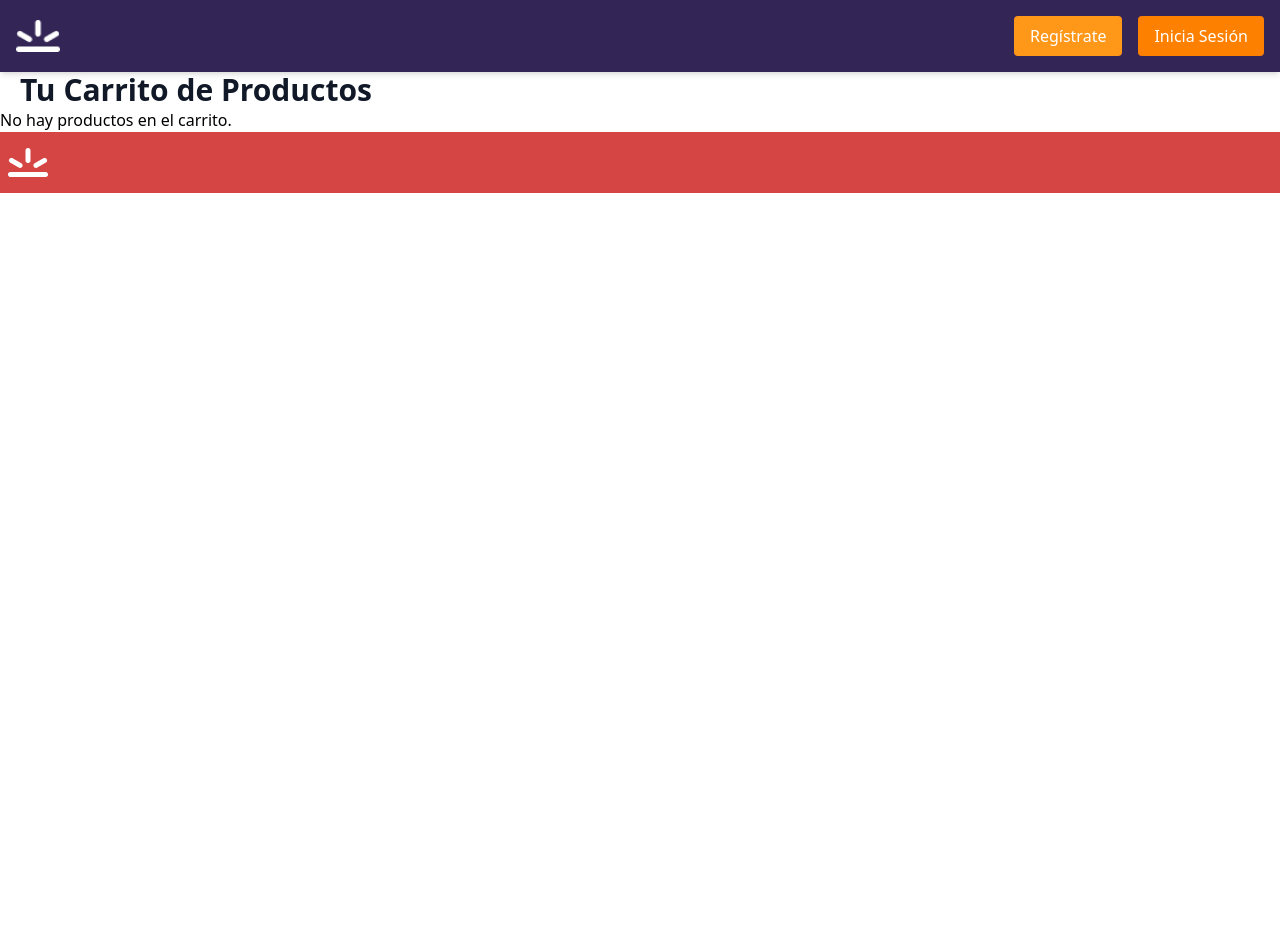
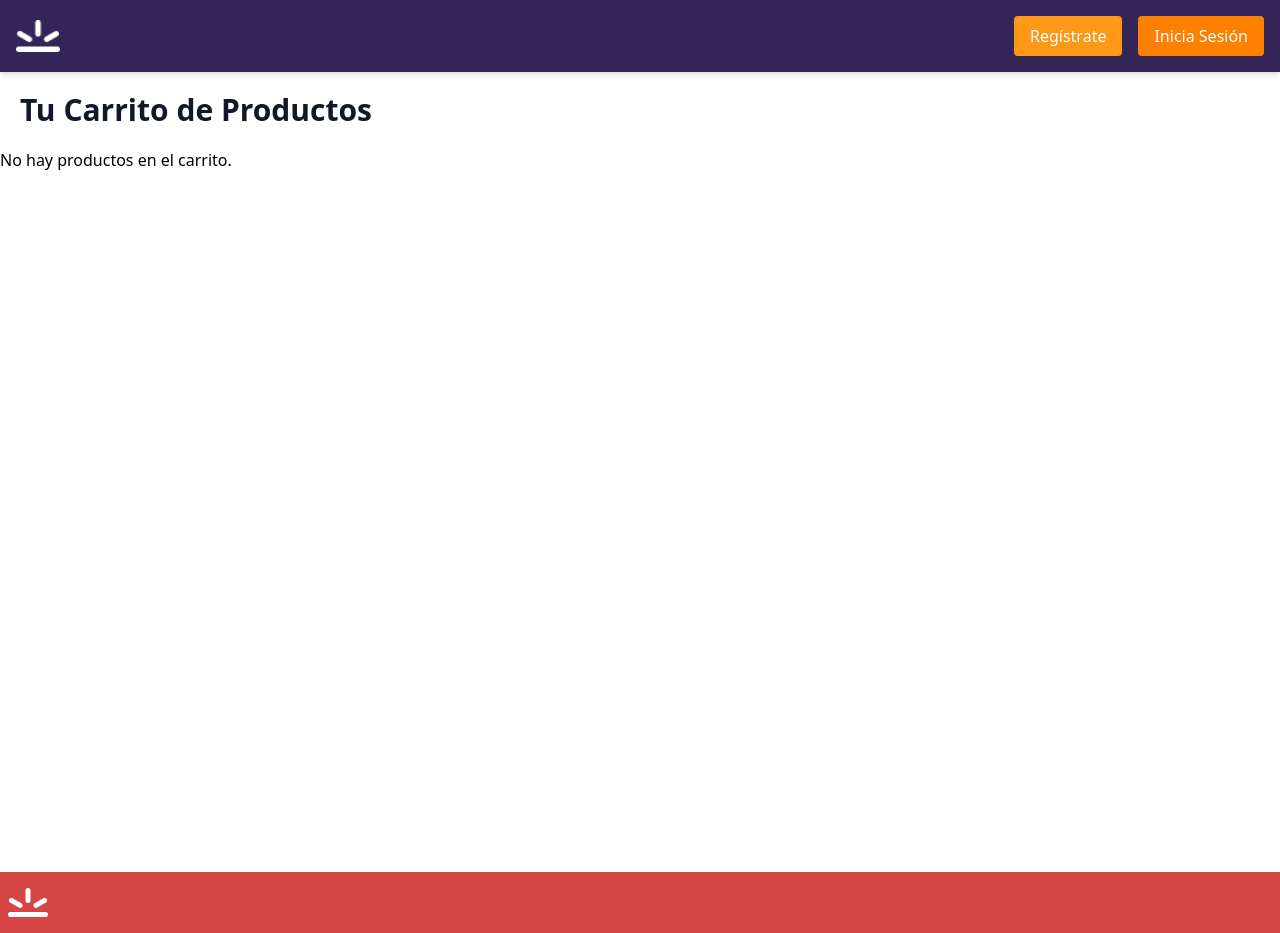
Before and after one commit to GiselleEsclasans/ProyectoMallMart_BDD2, a React (Vite) app: page /carrito in a window 1280 px wide. Before the commit the page ends 800 px from the top, so only its background shows below. Built offline with nearby package versions, Linux system fonts and the light colour scheme.

Commit message:
Footer in bottom

```diff
--- a/src/components/Footer.jsx
+++ b/src/components/Footer.jsx
@@ -5,11 +5,12 @@
 export default function Footer() {
 
     return (
-        <div className="bg-rojoencendido">
+        <div className="bg-rojoencendido  ">
             <Link onClick={() => {scroll(0, 0)}} to="/">
                 <img className="py-4 px-2 "src={logo}></img>
             </Link>
 
         </div>
+
     );
 }
--- a/src/pages/Cart.jsx
+++ b/src/pages/Cart.jsx
@@ -14,7 +14,7 @@
     const totalQuantity = cart.reduce((total, item) => total + item.quantity, 0);
 
     return (
-        <div className='Cart'>
+        <div className='Cart min-h-screen flex flex-col'>
             <span className="text-3xl font-bold text-gray-900 dark:text-moradooscuro p-5">Tu Carrito de Productos</span>
             {cart.length === 0 ? (
                 <p>No hay productos en el carrito.</p>
```
